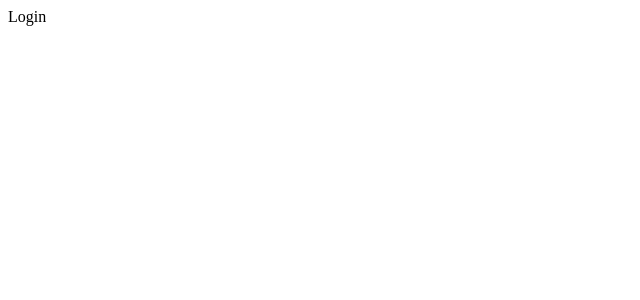
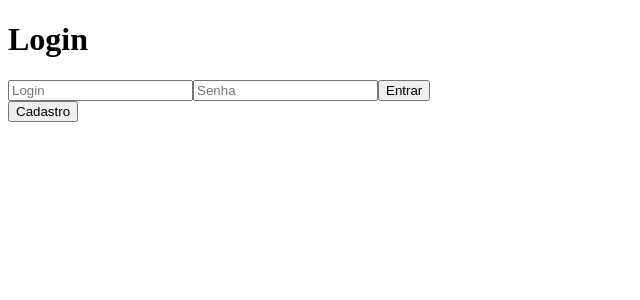
Before and after one commit to hsilvioviana/Labenu-Frontend, a React (Create React App) app: page /login in a window 1280 px wide. Shown: the top 300 px of the page, without its empty margins (0-640 px from the left). Built offline with nearby package versions, Linux system fonts and the light colour scheme.

Commit message:
Funcionalide Login Feita

```diff
--- a/src/pages/Login/index.js
+++ b/src/pages/Login/index.js
@@ -1,12 +1,53 @@
+import axios from "axios"
+import { useState } from "react"
+import { useHistory } from "react-router"
 import useUnprotectPage from "../../hooks/useUnprotectPage"
-
+import { baseUrl } from "../../parameters"
+import { goToHome, goToSignup } from "../../routes/coordinator"
 
 function Login() {
 
     useUnprotectPage()
 
+    const history = useHistory()
+
+    const loginForm = { login: "", password: "" }
+
+    const [form, setForm] = useState(loginForm)
+
+    const onChange = (event) => {
+
+        const {name, value} = event.target
+        setForm({...form, [name]: value})
+    }
+
+    const login = async (event) => {
+
+        event.preventDefault()
+
+        try {
+
+            const response = await axios.post(`${baseUrl}/users/login`, form)
+            window.localStorage.setItem("token", response.data.token)
+            goToHome(history)
+        }
+        catch (error) {
+
+            setForm({ ...loginForm, login: form.login })
+            window.alert(error.response.data.error)
+        }
+    }
+
     return (
-        <div>Login</div>
+        <div>
+            <h1>Login</h1>
+            <form>
+                <input onChange={onChange} placeholder="Login" name="login" value={form.login}/>
+                <input onChange={onChange} placeholder="Senha" name="password" value={form.password} type="password"/>
+                <button onClick={login}>Entrar</button>
+            </form>
+            <button onClick={() => goToSignup(history)}>Cadastro</button>
+        </div>
     )
 }
 
--- /dev/null
+++ b/src/parameters.js
@@ -0,0 +1 @@
+export const baseUrl = "http://localhost:3003"
```
